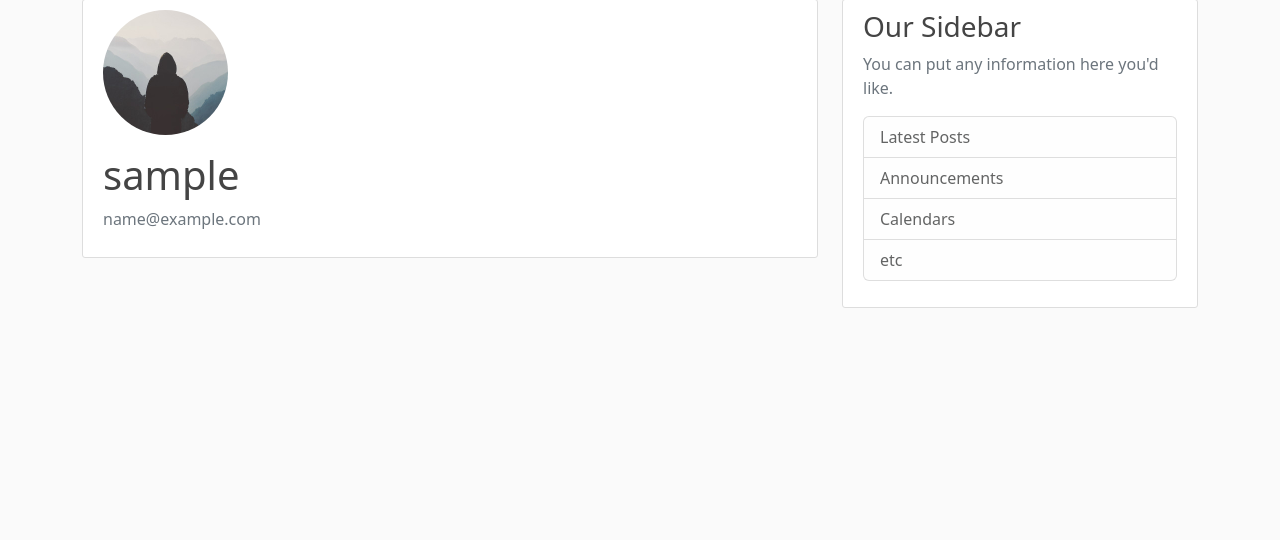
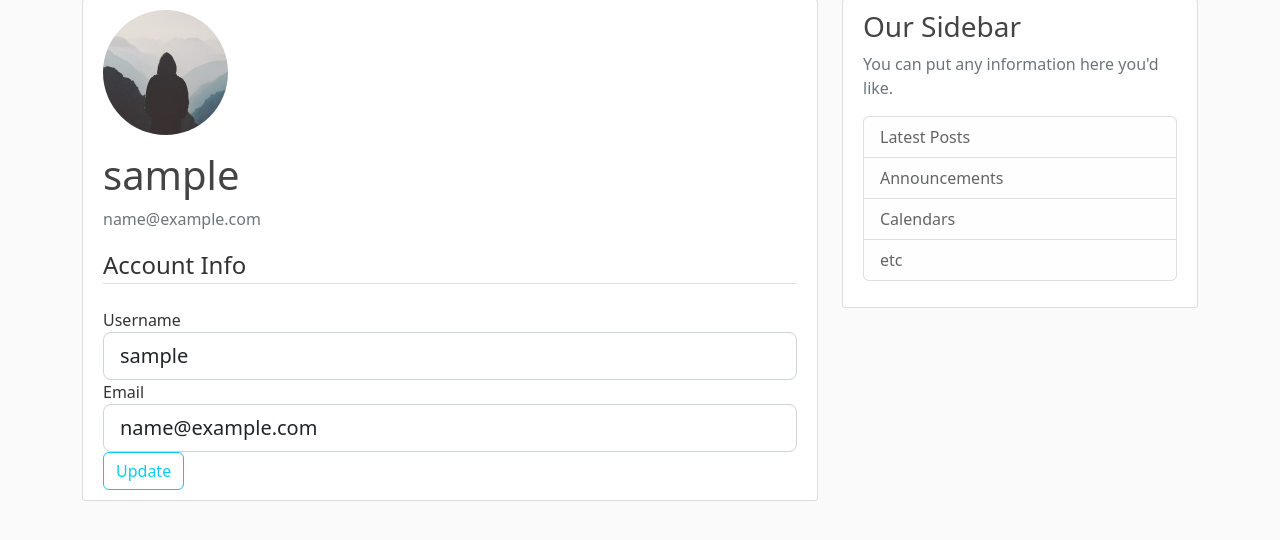
Before and after one commit to Korosium/Enigma, a Flask app: page /account in a window 1280 px wide. Shown: the part 81-621 px from the top of the page. Run offline with Flask 3, Linux system fonts and the light colour scheme; the visitor is signed in with stand-in values (Sample User, id 1); parts of the project's set-up code (start-up, migrations or seed data) failed here and were passed over.

Commit message:
Can change the user's username and email

```diff
--- a/enigma/forms.py
+++ b/enigma/forms.py
@@ -1,4 +1,5 @@
 from flask_wtf import FlaskForm
+from flask_login import current_user
 from wtforms import StringField, PasswordField, SubmitField, BooleanField
 from wtforms.validators import DataRequired, Length, Email, EqualTo, ValidationError
 from enigma.models import User
@@ -25,3 +26,20 @@ class LoginForm(FlaskForm):
     password = PasswordField("Password", validators=[DataRequired()])
     remember = BooleanField("Remember Me")
     submit = SubmitField("Login")
+
+class UpdateAccountForm(FlaskForm):
+    username = StringField("Username", validators=[DataRequired(), Length(min=2, max=20)])
+    email = StringField("Email", validators=[DataRequired(), Email()])
+    submit = SubmitField("Update")
+
+    def validate_username(self, username):
+        if username.data != current_user.username:
+            user = User.query.filter_by(username=username.data).first()
+            if user:
+                raise ValidationError("That username is taken. Please choose a different one.")
+
+    def validate_email(self, email):
+        if email.data != current_user.email:
+            user = User.query.filter_by(email=email.data).first()
+            if user:
+                raise ValidationError("That email is taken. Please choose a different one.")
--- a/enigma/routes.py
+++ b/enigma/routes.py
@@ -1,6 +1,6 @@
 from flask import render_template, url_for, flash, redirect, request
 from enigma import app, db, argon2
-from enigma.forms import RegistrationForm, LoginForm
+from enigma.forms import RegistrationForm, LoginForm, UpdateAccountForm
 from enigma.models import User, Post
 from flask_login import login_user, current_user, logout_user, login_required
 
@@ -62,8 +62,18 @@ def logout():
     logout_user()
     return redirect(url_for("home"))
 
-@app.route("/account")
+@app.route("/account", methods=["GET", "POST"])
 @login_required
 def account():
+    form = UpdateAccountForm()
+    if form.validate_on_submit():
+        current_user.username = form.username.data
+        current_user.email = form.email.data
+        db.session.commit()
+        flash("You account has been updated!", "success")
+        return redirect(url_for("account"))
+    elif request.method == "GET":
+        form.username.data = current_user.username
+        form.email.data = current_user.email
     image_file = url_for("static", filename=f"profile_pics/{current_user.image_file}")
-    return render_template("account.html", title="Account", image_file=image_file)
+    return render_template("account.html", title="Account", image_file=image_file, form=form)
--- a/enigma/templates/account.html
+++ b/enigma/templates/account.html
@@ -8,6 +8,40 @@
                 <p class="text-secondary">{{ current_user.email }}</p>
             </div>
         </div>
-        <!-- FORM HERE -->
+        <form method="POST" action="">
+            {{ form.hidden_tag() }}
+            <fieldset class="form-group">
+                <legend class="border-bottom mb-4">Account Info</legend>
+                <div class="form-group">
+                    {{ form.username.label(class="form-control-label") }}
+                    {% if form.username.errors %}
+                    {{ form.username(class="form-control form-control-lg is-invalid") }}
+                    <div class="invalid-feedback">
+                        {% for error in form.username.errors %}
+                        <span>{{ error }}</span>
+                        {% endfor %}
+                    </div>
+                    {% else %}
+                    {{ form.username(class="form-control form-control-lg") }}
+                    {% endif %}
+                </div>
+                <div class="form-group">
+                    {{ form.email.label(class="form-control-label") }}
+                    {% if form.email.errors %}
+                    {{ form.email(class="form-control form-control-lg is-invalid") }}
+                    <div class="invalid-feedback">
+                        {% for error in form.email.errors %}
+                        <span>{{ error }}</span>
+                        {% endfor %}
+                    </div>
+                    {% else %}
+                    {{ form.email(class="form-control form-control-lg") }}
+                    {% endif %}
+                </div>
+            </fieldset>
+            <div class="form-group">
+                {{ form.submit(class="btn btn-outline-info") }}
+            </div>
+        </form>
     </div>
 {% endblock content %}
```
